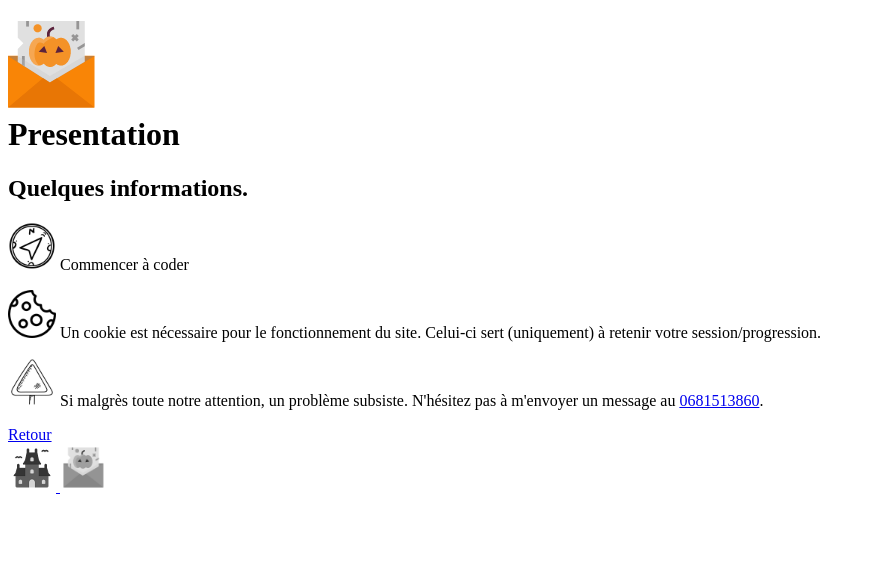
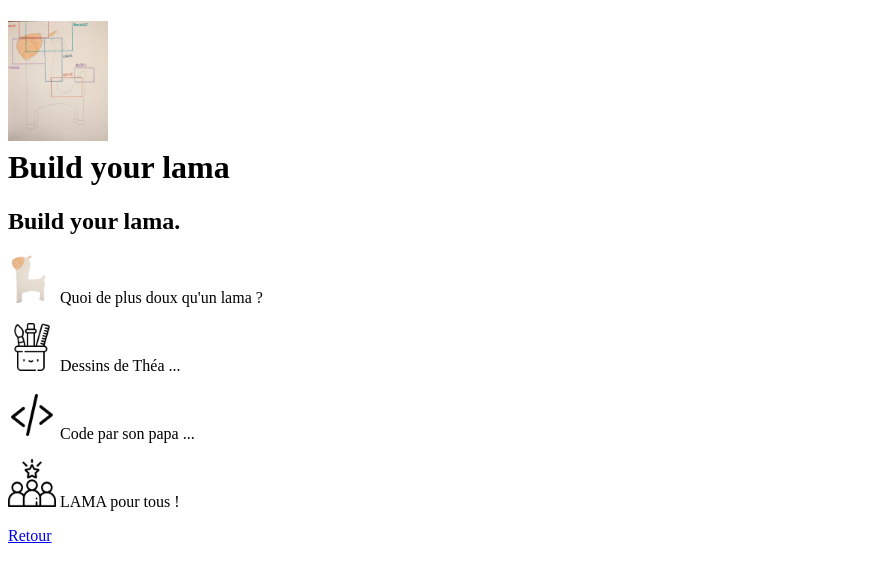
Before and after one commit to topinanbourg/lama, a Symfony app: template templates/presentation.html.twig in a window 1280 px wide. Shown: the top 582 px of the page, without its empty margins (0-875 px from the left). Run offline with Twig, Linux system fonts and the light colour scheme; the template is opened without the code that fills it, so the values that code supplies are empty; some libraries are stand-ins or nearby versions.

Commit message:
prez lama

```diff
--- a/src/Controller/HomeController.php
+++ b/src/Controller/HomeController.php
@@ -26,11 +26,11 @@ class HomeController extends AbstractController
 
     /**
      * @Route(
-     *     "/presentation",
-     *     name="presentation"
+     *     "/prez",
+     *     name="prez"
      * )
      */
-    public function presentation(): Response
+    public function prez(): Response
     {
         $number = random_int(0, 100);
 
--- a/templates/home.html.twig
+++ b/templates/home.html.twig
@@ -19,7 +19,7 @@
     <img src="{{ asset('build/images/question-mark.png') }}" class="letrine letrine-light" width="48" height="48">
     <span class="caption">
       C'est quoi ce truc ?
-      Vous avez besoin de plus d'<a href="{{ path('presentation') }}"><u>informations</u></a>.
+      Vous avez besoin de plus d'<a href="{{ path('prez') }}"><u>informations</u></a>.
     </span>
   </p>
 </div>
--- a/templates/layout.html.twig
+++ b/templates/layout.html.twig
@@ -39,9 +39,6 @@
         </main>
     </div>
     {% block footer %}
-        {% if hiddeFooter is not defined or hiddeFooter is empty %}
-        {{ include("pieces/footer.html.twig") }}
-        {% endif %}
         {% endblock %}
         {% block javascripts %}
         {{ encore_entry_script_tags(assetsKeyToLoad) }}
--- a/templates/pieces/footer.html.twig
+++ /dev/null
@@ -1,17 +0,0 @@
-{% set currentRoute = app.request.get('_route') %}
-{% set currentRouteParams = app.request.get('_route_params') %}
-
-<footer class="footer fixed-bottom  d-print-none">
-  <div class="container">
-    <nav class="nav nav-masthead justify-content-center">
-      <a class="nav-link{% if currentRoute == 'home' %} active{% endif %}" href="{{ path('home') }}">
-        <img src="{% if currentRoute == 'home' %}{{ asset('build/images/home-colored.png') }}{% else %}{{ asset('build/images/home-grey.png') }}{% endif %}" width="48" height="48">
-      </a>
-      <a class="nav-link{% if currentRoute == 'presentation' %} active{% endif %}" href="{{ path('presentation') }}">
-        <img
-          src="{% if currentRoute == 'presentation' %}{{ asset('build/images/list-colored.png') }}{% else %}{{ asset('build/images/list-grey.png') }}{% endif %}"
-          width="48" height="48">
-      </a>
-    </nav>
-  </div>
-</footer>
--- a/templates/presentation.html.twig
+++ b/templates/presentation.html.twig
@@ -4,34 +4,38 @@
 
 {% block body %}
 
-<div class="main-content d-print-none">
+<div class="container prez">
 
     <h1 class="cover-heading">
-        <img src="{{ asset('build/images/list-big-colored.png') }}">
-        <div class="caption d-none">Presentation</div>
+        <img class="rounded" src="{{ asset('build/images/lama/placeholders.jpg') }}" width="100">
+        <div class="caption d-none">Build your lama</div>
     </h1>
 
     <h2 class="lead">
-        Quelques informations.
+        Build your lama.
     </h2>
     <p class="p-with-letrine">
-        <img src="{{ asset('build/images/north.png') }}" class="letrine letrine-light" width="48" height="48">
+        <img src="{{ asset('build/images/lama/favicon.png') }}" class="letrine letrine-light" width="48" height="48">
         <span class="caption">
-            Commencer à coder
+            Quoi de plus doux qu'un lama ?
         </span>
     </p>
     <p class="p-with-letrine">
-        <img src="{{ asset('build/images/cookie.png') }}" class="letrine letrine-light" width="48" height="48">
+        <img src="{{ asset('build/images/pencils.png') }}" class="letrine letrine-light" width="48" height="48">
         <span class="caption">
-            Un cookie est nécessaire pour le fonctionnement du site.
-            Celui-ci sert (uniquement) à retenir votre session/progression.
+            Dessins de Théa ...
         </span>
     </p>
     <p class="p-with-letrine">
-        <img src="{{ asset('build/images/warn.png') }}" class="letrine letrine-light" width="48" height="48">
+        <img src="{{ asset('build/images/code.png') }}" class="letrine letrine-light" width="48" height="48">
         <span class="caption">
-            Si malgrès toute notre attention, un problème subsiste.
-            N'hésitez pas à m'envoyer un message au <a href="sms:0681513860">0681513860</a>.
+            Code par son papa ...
+        </span>
+    </p>
+    <p class="p-with-letrine">
+        <img src="{{ asset('build/images/people.png') }}" class="letrine letrine-light" width="48" height="48">
+        <span class="caption">
+            LAMA pour tous !
         </span>
     </p>
     <a href="{{ path('home') }}" class="btn btn-light btn-block">
```
Also changed, not shown: assets/styles/app.scss (+4 -4 lines), assets/images/code.png (added), assets/images/pencils.png (added), assets/images/people.png (added).
